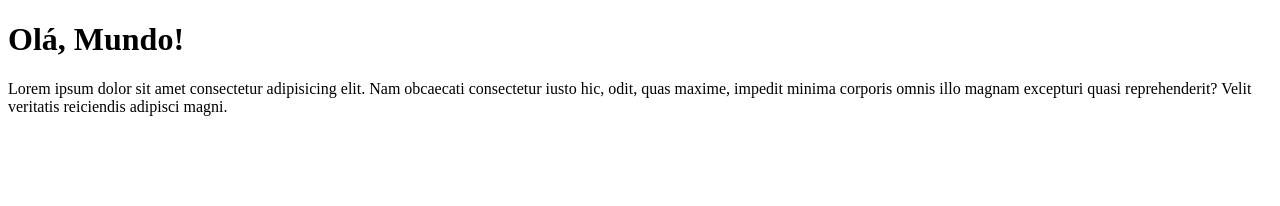
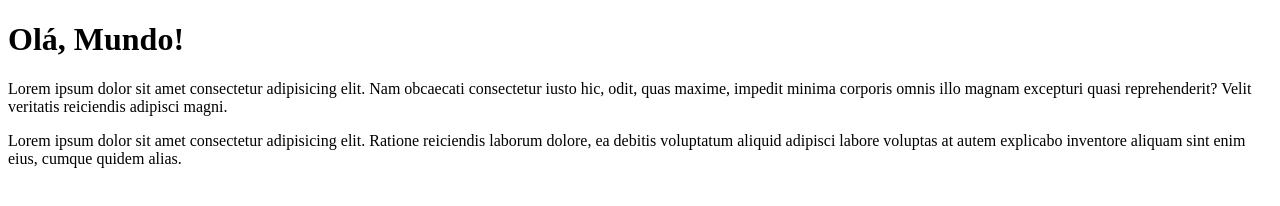
Before and after one commit to lorenaMSM/Ola-Mundo, a plain HTML site: page site-exemplo/index.html in a window 1280 px wide. Drawn offline with Linux system fonts and the light colour scheme.

Commit message:
add um paragrafo

```diff
--- a/site-exemplo/index.html
+++ b/site-exemplo/index.html
@@ -12,5 +12,9 @@
     Nam obcaecati consectetur iusto hic, odit, quas maxime, impedit
     minima corporis omnis illo magnam excepturi quasi reprehenderit?
     Velit veritatis reiciendis adipisci magni. </p>
+    <p>Lorem ipsum dolor sit amet consectetur adipisicing elit.
+    Ratione reiciendis laborum dolore, ea debitis voluptatum aliquid
+    adipisci labore voluptas at autem explicabo inventore aliquam sint
+    enim eius, cumque quidem alias.</p>
 </body>
 </html>
```
